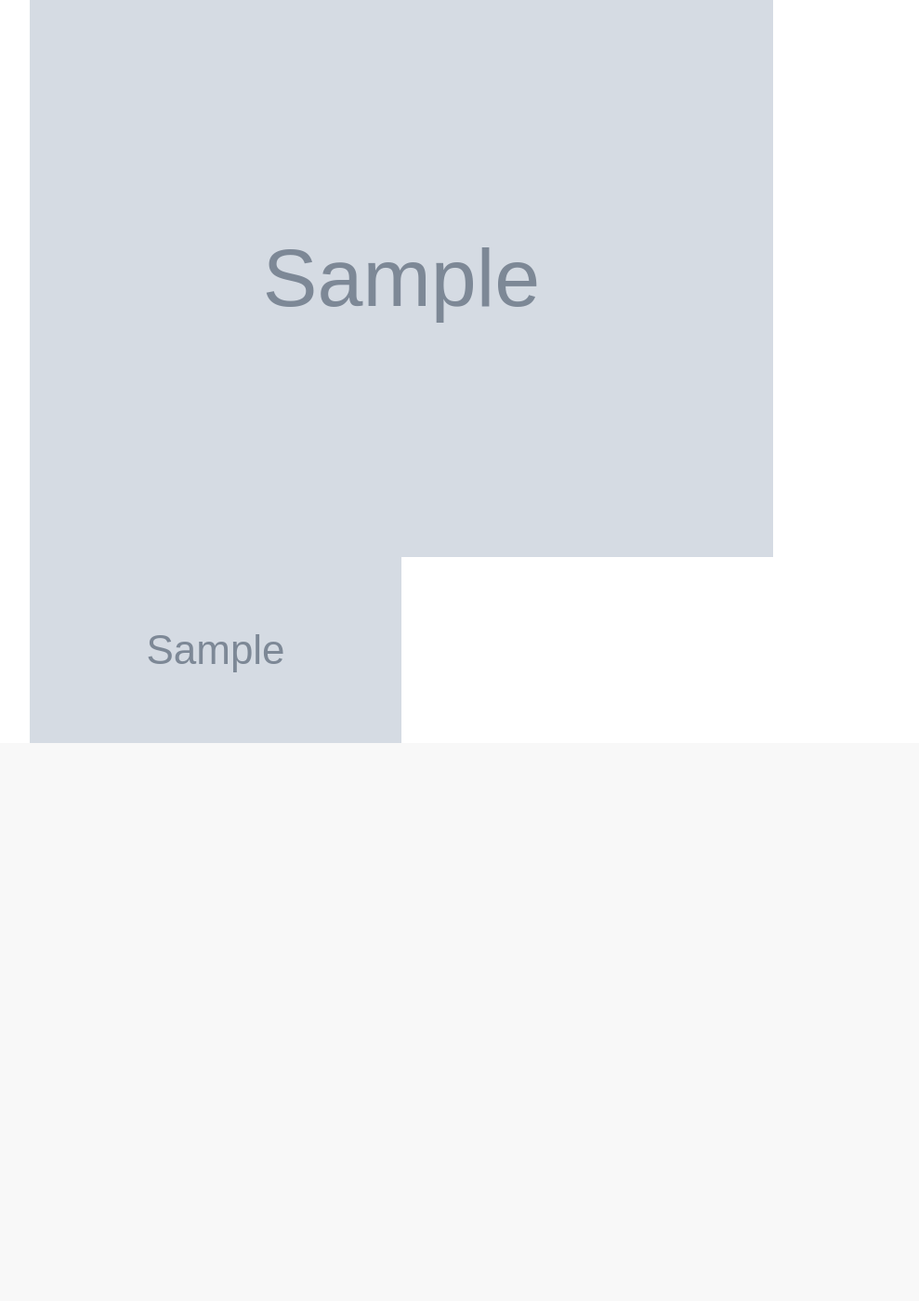
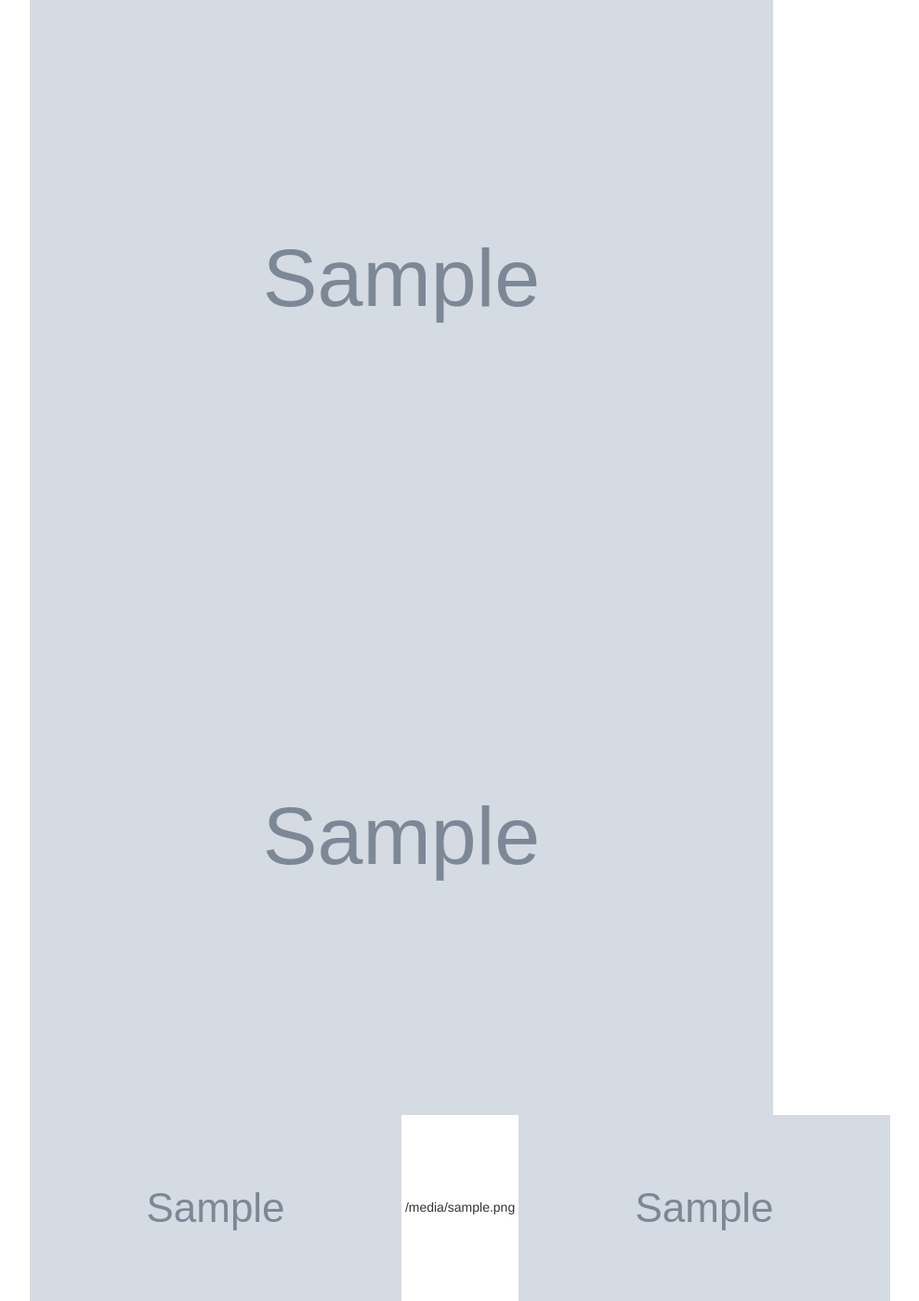
Before and after one commit to Trewadd/test_site, a Django app: page /blog/post/1 in a window 1280 px wide. Shown: the part 288-1687 px from the top of the page at 93% size, without its empty margins (53-1042 px from the left). Before the commit the page ends 1087 px from the top, so only its background shows below. Run offline with Django 3.2, Linux system fonts and the light colour scheme; tables that the repository leaves empty hold one stand-in row (values such as "Sample post"); grey boxes marked "Sample" are stand-in pictures; some libraries are stand-ins or nearby versions.

Commit message:
Update post.html

```diff
--- a/blog/templates/blog/post.html
+++ b/blog/templates/blog/post.html
@@ -19,6 +19,9 @@
         <br>
     {% if post.image %}
     <img class="card-img-top" crossorigin=anonymous src="{{ post.image.url }}" alt="Lights" width="800">
+    <img class="card-img-top"  src="{{ post.image.url }}" alt="Lights" width="800">
+    <img src="{{ post.image.url }}" height="200" width="400">
+    {{ post.image.url }}
     <img src="{{ post.image.url }}" crossorigin=anonymous height="200" width="400">
 
     {% endif %}
```
